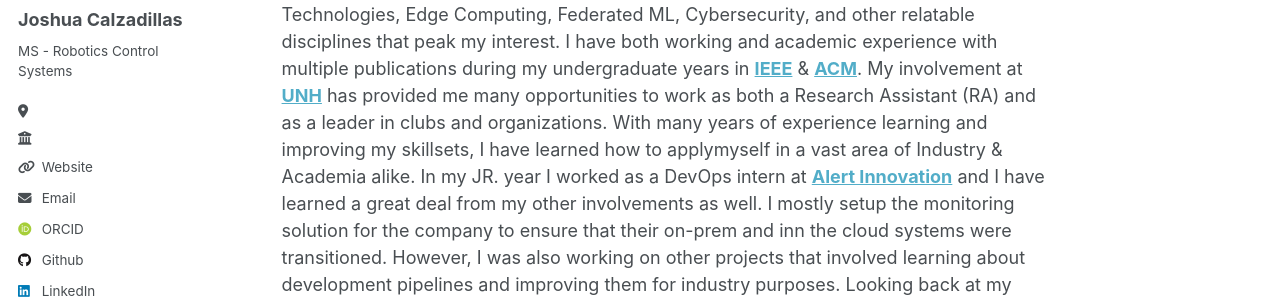
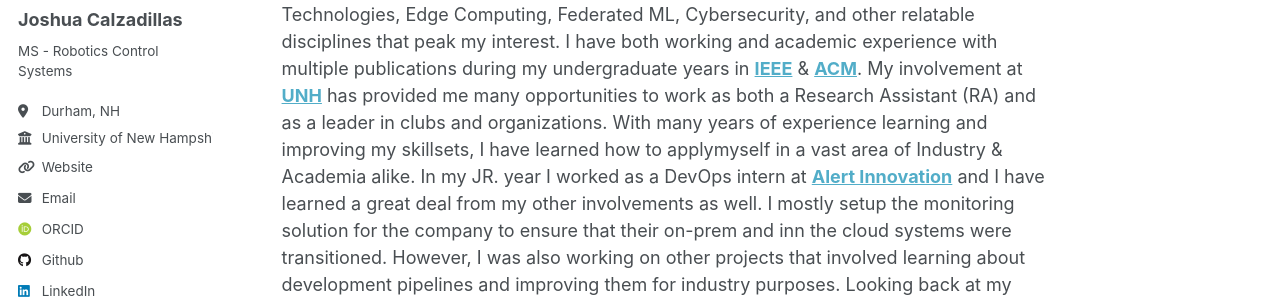
Before and after one commit to jmc1241/jmc1241.github.io, a Jekyll site: the page built from _pages/about.md, in a window 1280 px wide. Shown: the part 282-581 px from the top of the page. Built offline with Jekyll 4.4.1, drawn with Linux system fonts in a browser that asks for light colours; some web fonts are replaced.

Commit message:
Update: Minor content

```diff
--- a/_config.yml
+++ b/_config.yml
@@ -25,8 +25,8 @@ author:
   name             : "Joshua Calzadillas"
   pronouns         : # example: "she/her"
   bio              : "MS - Robotics Control Systems"
-  location         : ""
-  employer         : "" #"University of New Hampshire (UNH)"
+  location         : "Durham, NH"
+  employer         : "University of New Hampshire (UNH)"
   uri              : "jmc1241.github.io"
   email            : "jmc1241@usnh.edu"
 
```
